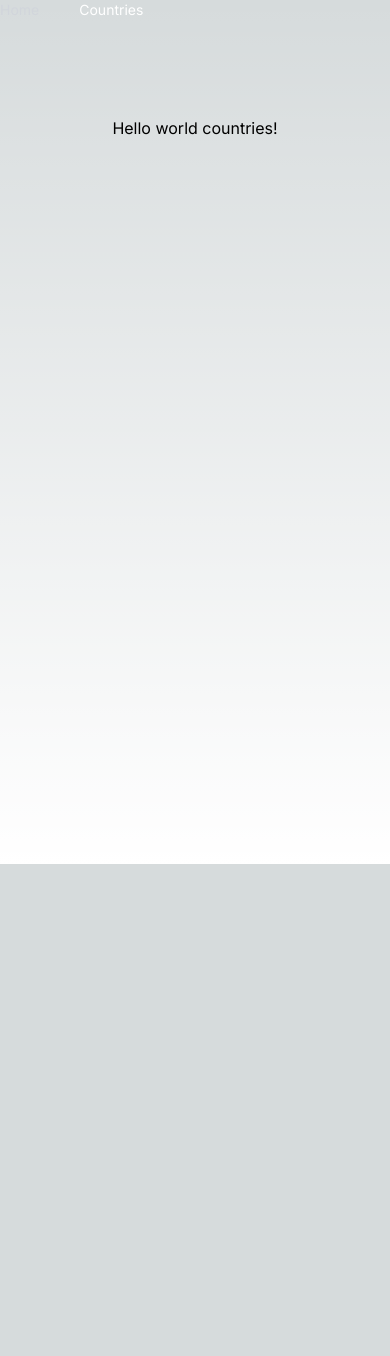
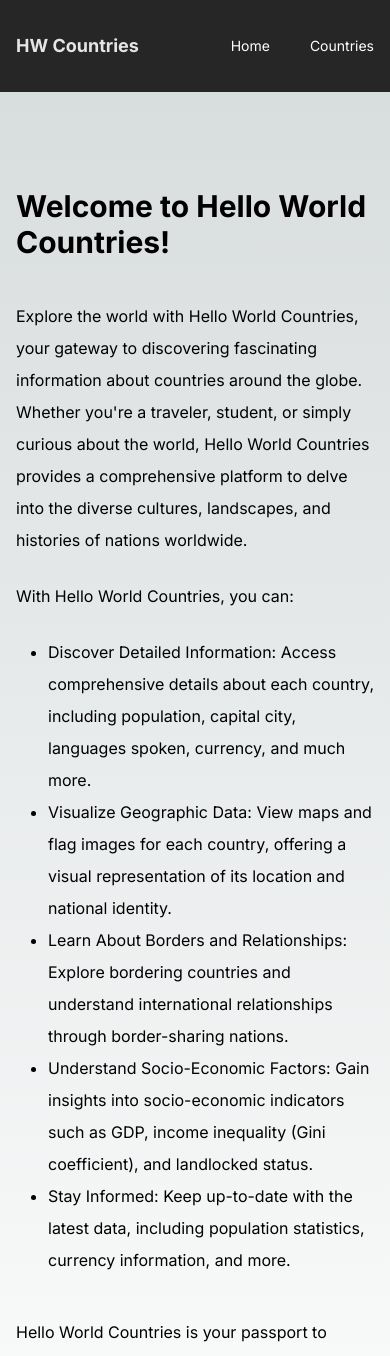
Before and after one commit to johnjezonajias/hello-world-countries, a Next.js app: page / in a window 390 px wide. Shown: the top 1356 px of the page. Before the commit the page ends 864 px from the top, so only its background shows below. Built offline with nearby package versions, Linux system fonts and the light colour scheme.

Commit message:
Update: Adjust style
Improve page style and mobile responsive.

```diff
--- a/src/app/layout.tsx
+++ b/src/app/layout.tsx
@@ -18,11 +18,18 @@ export default function RootLayout({
   return (
     <html lang="en">
       <body className={inter.className}>
-        <header>
-          <NavigationMenu />
+        <header className="bg-neutral-800 py-8">
+          <div className="max-w-7xl mx-auto px-4 sm:px-6 lg:px-8">
+            <div className="flex items-center justify-between">
+              <span className="text-lg text-neutral-200 font-bold">HW Countries</span>
+              <NavigationMenu />
+            </div>
+          </div>
         </header>
-        <main className="flex min-h-screen flex-col items-center justify-between p-24">
-          {children}
+        <main className="max-w-7xl mx-auto px-4 sm:px-6 lg:px-8">
+          <div className="flex min-h-screen flex-col items-start justify-start py-24 leading-8">
+            {children}
+          </div>
         </main>
       </body>
     </html>
--- a/src/app/page.tsx
+++ b/src/app/page.tsx
@@ -1,7 +1,29 @@
+import { CountryByRegion } from "@/components/CountryByRegion";
+
 export default function Home() {
   return (
     <>
-      <h1>Hello world countries!</h1>
+      <h1 className="text-3xl font-bold mb-10">Welcome to Hello World Countries!</h1>
+
+      <p className="mb-6">
+        Explore the world with Hello World Countries, your gateway to discovering fascinating information about countries around the globe. Whether you're a traveler, student, or simply curious about the world, Hello World Countries provides a comprehensive platform to delve into the diverse cultures, landscapes, and histories of nations worldwide.
+      </p>
+
+      <p className="mb-6">
+        With Hello World Countries, you can:
+      </p>
+
+      <ul className="list-disc pl-8 mb-10">
+        <li>Discover Detailed Information: Access comprehensive details about each country, including population, capital city, languages spoken, currency, and much more.</li>
+        <li>Visualize Geographic Data: View maps and flag images for each country, offering a visual representation of its location and national identity.</li>
+        <li>Learn About Borders and Relationships: Explore bordering countries and understand international relationships through border-sharing nations.</li>
+        <li>Understand Socio-Economic Factors: Gain insights into socio-economic indicators such as GDP, income inequality (Gini coefficient), and landlocked status.</li>
+        <li>Stay Informed: Keep up-to-date with the latest data, including population statistics, currency information, and more.</li>
+      </ul>
+
+      <p>
+        Hello World Countries is your passport to understanding the world around you. This project utilizes the <a className="font-bold text-neutral-400 hover:text-white" href="https://restcountries.com/" target="_blank" rel="noopener noreferrer">REST Countries API</a> for country data, and incorporates modern web technologies including Next.js, Tailwind CSS, and React to deliver an intuitive and engaging user experience.
+      </p>
     </>
   );
 }
```
